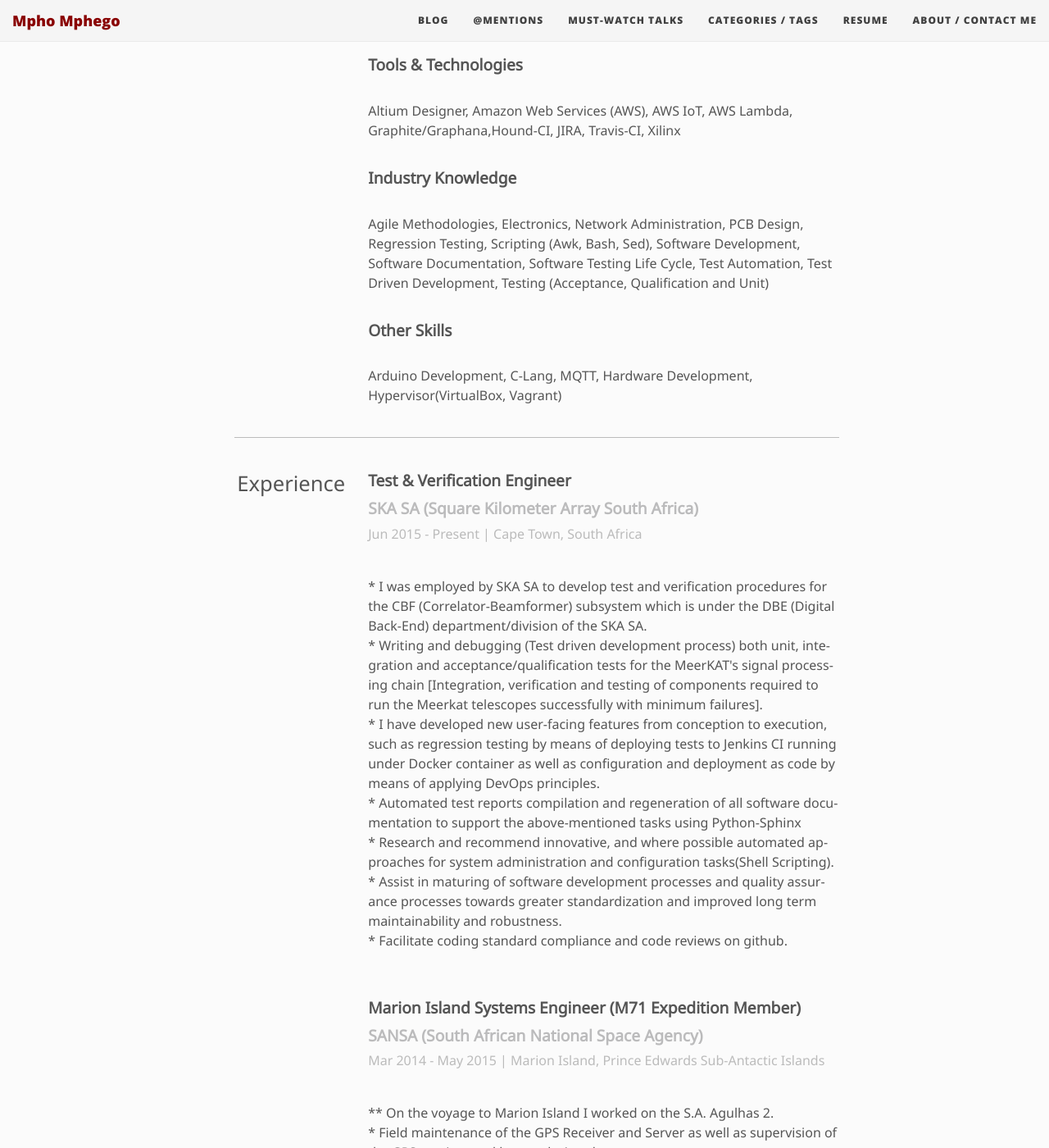
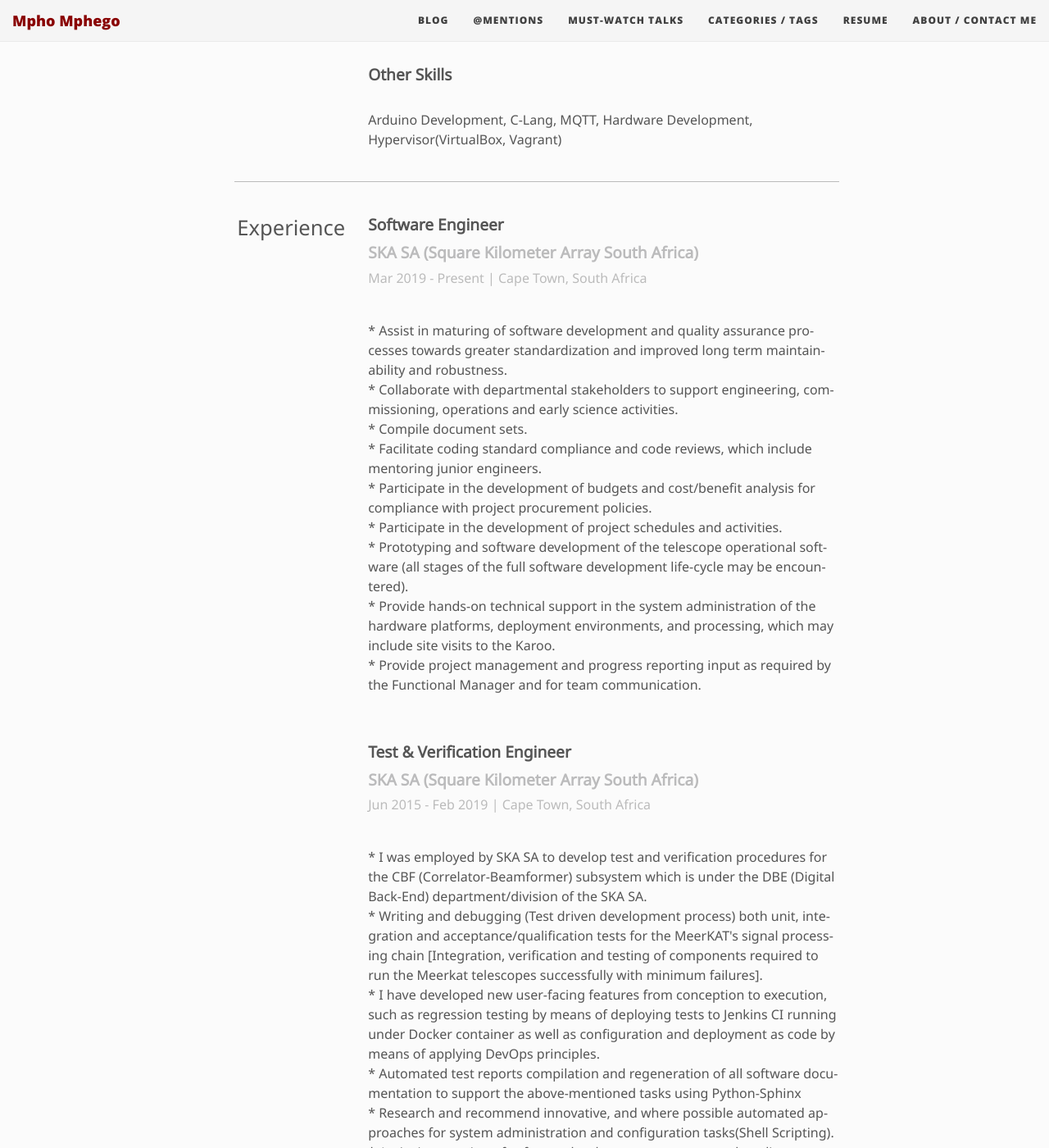
Before and after one commit to mmphego/mmphego.github.io, a Jekyll site: the page built from resume.html, in a window 1280 px wide and 1400 px high, scrolled down 3141 px. Shown: the whole window at 82% size. Built offline with Jekyll 4.4.1, drawn with Linux system fonts in a browser that asks for light colours; nearby versions of some CDN libraries; some of the changed text lies outside the part shown.

Commit message:
Updated resume and aboutme

```diff
--- a/_data/resume.yml
+++ b/_data/resume.yml
@@ -12,7 +12,7 @@
     text: https://github.com/mmphego
 
 summary: |
-        I am currently working as a Test & Verification Engineer on Python’s Correlator-Beamformer back-end development packages (mainly corr2 and casperfpga), my main focus is on testing and verification these packages with Python based Testing Framework and my contribution can be found on  <a href="https://github.com/ska-sa/mkat_fpga_tests">Meerkat CBF Test Framework</a> at the <a href="ska.ac.za">Square Kilometer Array South Africa</a>.
+        I am currently working as a Software Engineer at the <a href="ska.ac.za">Square Kilometer Array South Africa</a in the Control & Monitoring (CAM) software group.
 
         Having completed a Bachelors in Electronic Engineering, and currently pursuing a Masters. I found that I enjoyed the programming aspects of the course most, hence why I decided to diverge to Programming, focusing mainly on Python and CLang.
 
@@ -108,8 +108,23 @@
     items: Arduino Development, C-Lang, MQTT, Hardware Development, Hypervisor(VirtualBox, Vagrant)
 
 experience:
+  - title: Software Engineer
+    duration: Mar 2019 - Present
+    company: SKA SA (Square Kilometer Array South Africa)
+    location: Cape Town, South Africa
+    description: |
+                  * Assist in maturing of software development and quality assurance processes towards greater standardization and improved long term maintainability and robustness.
+                  * Collaborate with departmental stakeholders to support engineering, commissioning, operations and early science activities.
+                  * Compile document sets.
+                  * Facilitate coding standard compliance and code reviews, which include mentoring junior engineers.
+                  * Participate in the development of budgets and cost/benefit analysis for compliance with project procurement policies.
+                  * Participate in the development of project schedules and activities.
+                  * Prototyping and software development of the telescope operational software (all stages of the full software development life-cycle may be encountered).
+                  * Provide hands-on technical support in the system administration of the hardware platforms, deployment environments, and processing, which may include site visits to the Karoo.
+                  * Provide project management and progress reporting input as required by the Functional Manager and for team communication.
+
   - title: Test & Verification Engineer
-    duration: Jun 2015 - Present
+    duration: Jun 2015 - Feb 2019
     company: SKA SA (Square Kilometer Array South Africa)
     location: Cape Town, South Africa
     description: |
```
Also changed, not shown: aboutme.html (+4 -4 lines).
